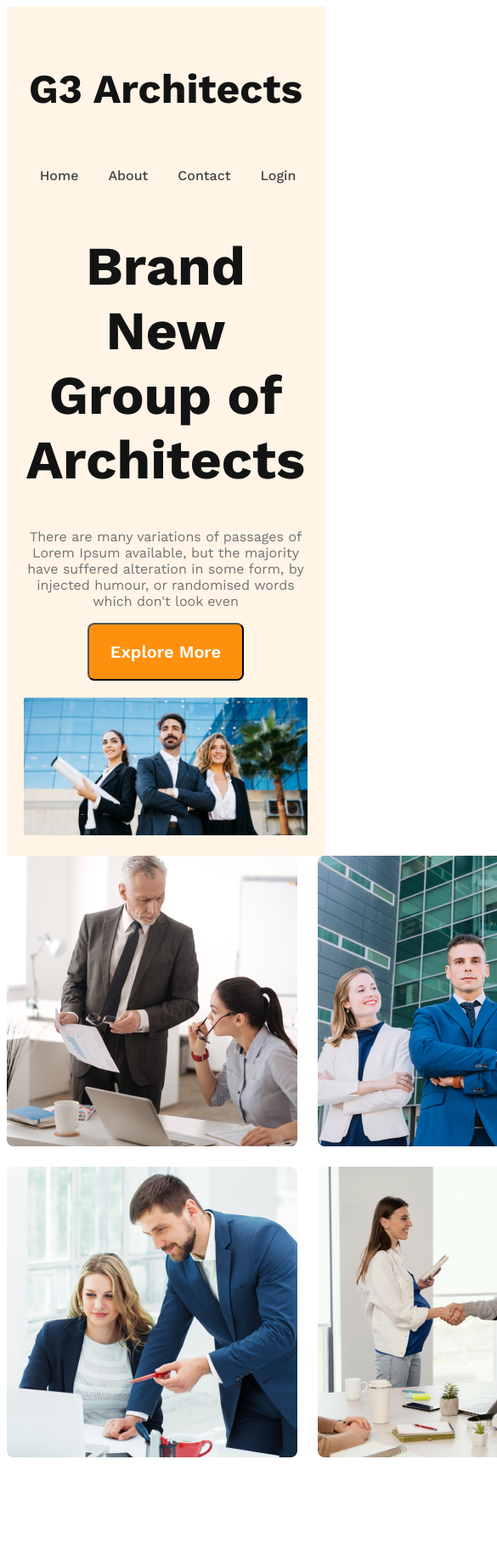
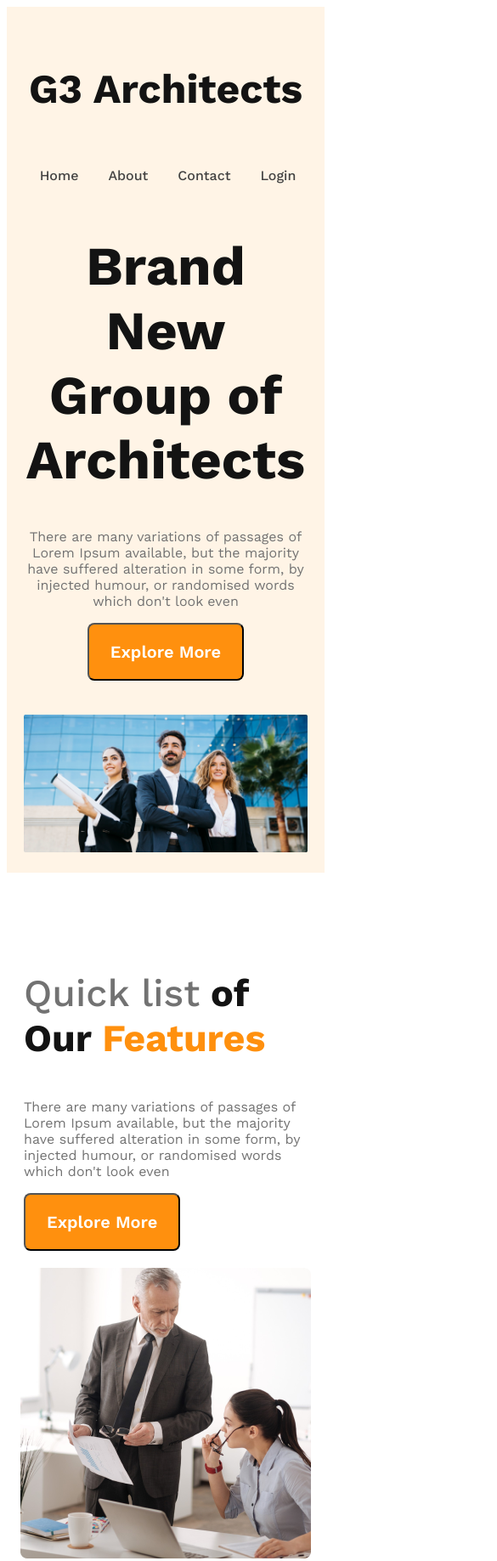
Before and after one commit to Shajalal27/g3-architect-website, a plain HTML site: page index.html in a window 390 px wide. Shown: the top 1837 px of the page at 85% size, 585 px wide, since content can reach past the window. Before the commit the page ends 1723 px from the top, so only its background shows below. Drawn offline with nearby package versions, Linux system fonts and the light colour scheme.

Commit message:
teams section responsive finished

```diff
--- a/index.html
+++ b/index.html
@@ -20,7 +20,7 @@
         <div class="banner">
             <div class="banner-content">
                 <h1 class="banner-title">Brand New Group of Architects</h1>
-                <p class="banner-description">
+                <p class="text-gray-color">
                     There are many variations of passages of Lorem Ipsum available, but the majority have suffered alteration in some form, by injected humour, or randomised words which don't look even
                 </p>
             <button class="btn-primary" >Explore More</button>
@@ -38,8 +38,8 @@
                 <img src="images/team4.png" alt="">
             </div>
             <div class="teams-content">
-                <h3 class="teams-title"> <span class="quick-list">Quick list</span> <span class="quick-our">of Our</span> <span class="text-fetured">Features</span></h3>
-                <p class="teams-description">
+                <h3 class="teams-title"> <span class="text-gray-color">Quick list</span> <span class="quick-our">of Our</span> <span class="text-fetured">Features</span></h3>
+                <p class="text-gray-color">
                     There are many variations of passages of Lorem Ipsum available, but the majority have suffered alteration in some form, by injected humour, or randomised words which don't look even
                 </p>
                 <button class="btn-primary" >Explore More</button>
--- a/styles/style.css
+++ b/styles/style.css
@@ -4,6 +4,9 @@
   *{
     font-family: 'Work Sans', sans-serif;
   }
+.text-gray-color{
+    color: #727272;
+}
   .btn-primary{
     background: #FF900E;
     border-radius: 8px;
@@ -54,41 +57,17 @@ nav ul li a{
     font-weight: 700;
     color: #131313;
 }
-.banner-description{
-    color: #727272;
-}
+
 .banner img{
     margin-top: 20px;
     max-width: 100%;
 }
 
 
-
-/* Responsive Design */
-@media screen and (max-width:576px) {
-    header{
-        padding: 20px;
-    }
-    nav{
-        flex-direction: column;
-    }
-}
-
-@media screen and (min-width:576px) and (max-width:850px) {
-    header{
-        padding: 50px;
-    }
-    nav{
-        flex-direction: column;
-    }
-}
-
-
-
 /* Main related styles */
 main{
     max-width: 1440px;
-    margin: 0 auto;
+    margin: 70px auto;
 }
 
 .teams-container{
@@ -107,8 +86,7 @@ main{
 .teams-title{
     font-size: 2.8rem;
 }
-.teams-title .quick-list{
-    color: #727272;
+.teams-title .text-gray-color{
     font-weight: 500;
 }
 .teams-title .quick-our{
@@ -119,3 +97,48 @@ main{
     color: #FF900E;
     font-weight: 700;
 }
+
+
+
+
+/* Responsive Design */
+@media screen and (max-width:576px) {
+    header{
+        padding: 20px;
+    }
+    nav{
+        flex-direction: column;
+    }
+    .teams-container
+    {
+        flex-direction: column-reverse;
+    }
+    .team-img-container{
+        grid-template-columns: 1fr;
+    }
+    .teams-content{
+        padding-left: 20px;
+        padding-right: 20px;
+    }
+    .btn-primary{
+        margin-bottom: 20px;
+    }
+}
+
+@media screen and (min-width:576px) and (max-width:990px) {
+    header{
+        padding: 50px;
+    }
+    nav{
+        flex-direction: column;
+    }
+    .teams-container{
+        flex-direction: column-reverse;
+    }
+    .team-img-container{
+        grid-template-columns: repeat(2, 1fr);
+    }
+    .btn-primary{
+        margin-bottom: 30px;
+    }
+}
```
